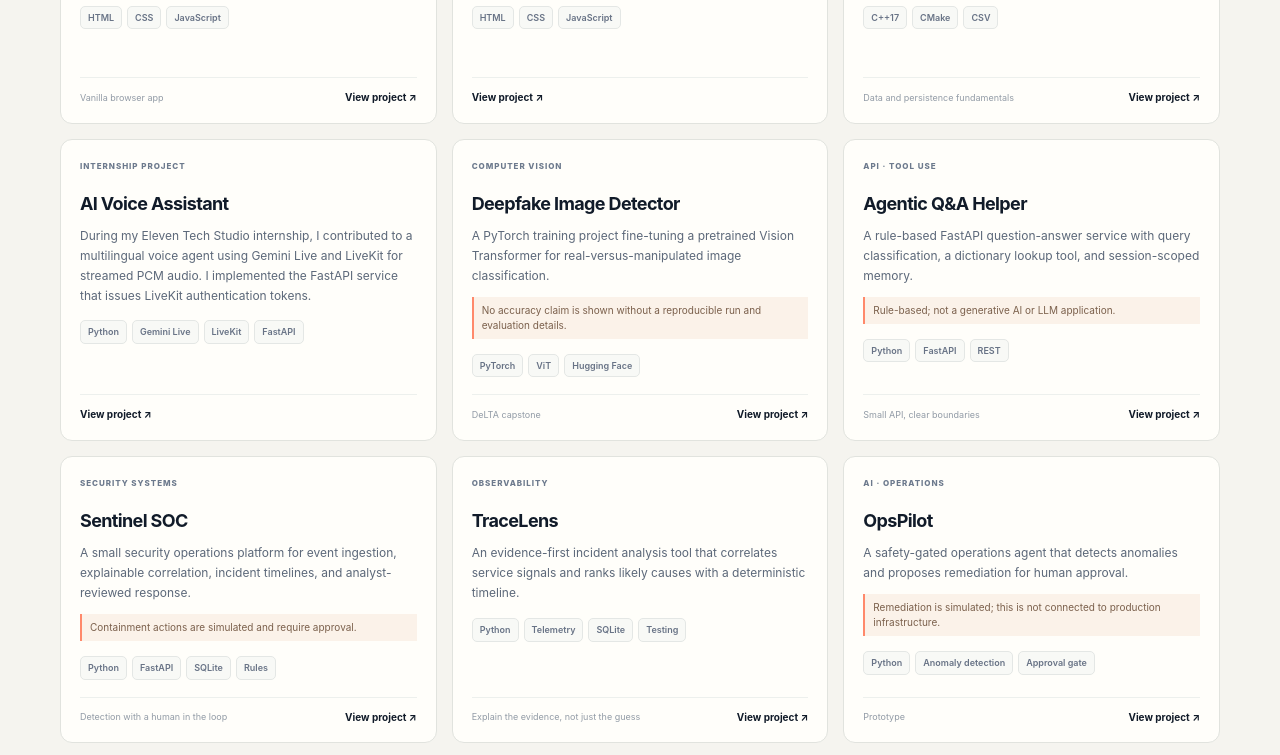
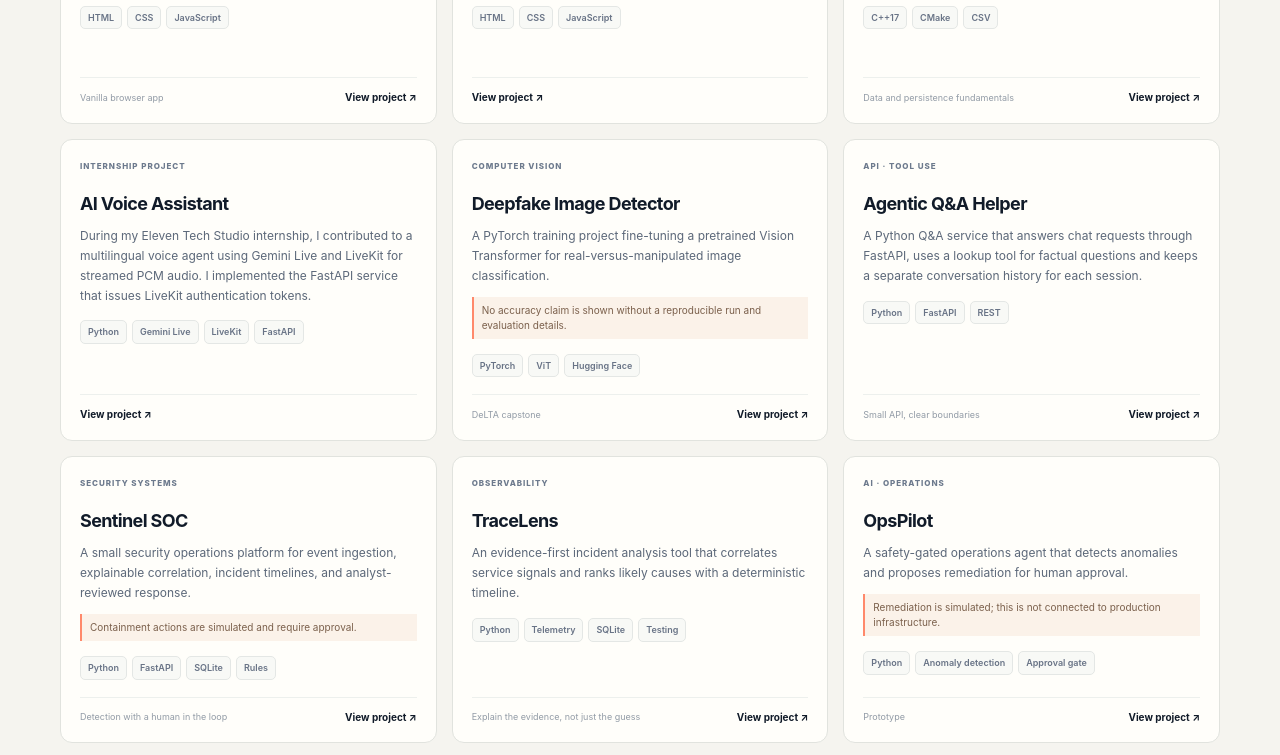
Before and after one commit to DivyanBabbar/DivyanBabbar.github.io, a plain HTML site: page index.html in a window 1280 px wide. Shown: the part 1640-2395 px from the top of the page. Drawn offline with Linux system fonts and the light colour scheme.

Commit message:
Describe Agentic Q&A Helper by its chat, lookup and memory features

```diff
--- a/index.html
+++ b/index.html
@@ -145,11 +145,10 @@
           <div class="tags"><span>PyTorch</span><span>ViT</span><span>Hugging Face</span></div>
           <div class="card-bottom"><span class="card-note">DeLTA capstone</span><a href="https://github.com/DivyanBabbar/deepfake_detector" target="_blank" rel="noopener noreferrer">View project <span aria-hidden="true">↗</span></a></div>
         </article>
-        <article class="project-card" data-categories="ai" data-search="agentic qa helper rule based fastapi query classifier dictionary lookup sliding window session memory">
+        <article class="project-card" data-categories="ai" data-search="agentic qa helper python fastapi chat lookup tool session memory">
           <div class="card-top"><span class="project-type">API · TOOL USE</span></div>
           <h3>Agentic Q&amp;A Helper</h3>
-          <p class="card-description">A rule-based FastAPI question-answer service with query classification, a dictionary lookup tool, and session-scoped memory.</p>
-          <p class="project-boundary">Rule-based; not a generative AI or LLM application.</p>
+          <p class="card-description">A Python Q&A service that answers chat requests through FastAPI, uses a lookup tool for factual questions and keeps a separate conversation history for each session.</p>
           <div class="tags"><span>Python</span><span>FastAPI</span><span>REST</span></div>
           <div class="card-bottom"><span class="card-note">Small API, clear boundaries</span><a href="https://github.com/DivyanBabbar/Agentic-AI-Q-A-Helper" target="_blank" rel="noopener noreferrer">View project <span aria-hidden="true">↗</span></a></div>
         </article>
```
